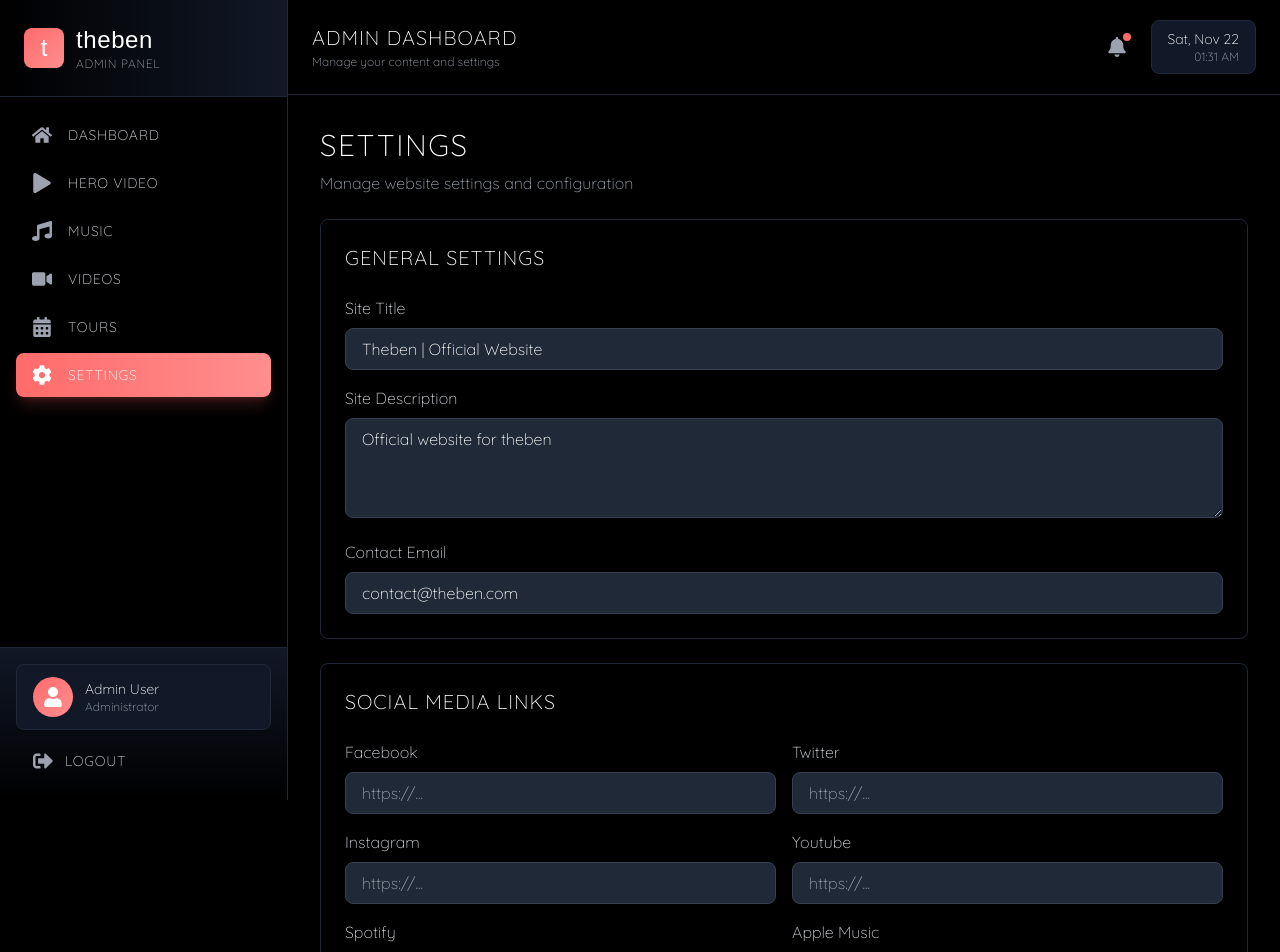
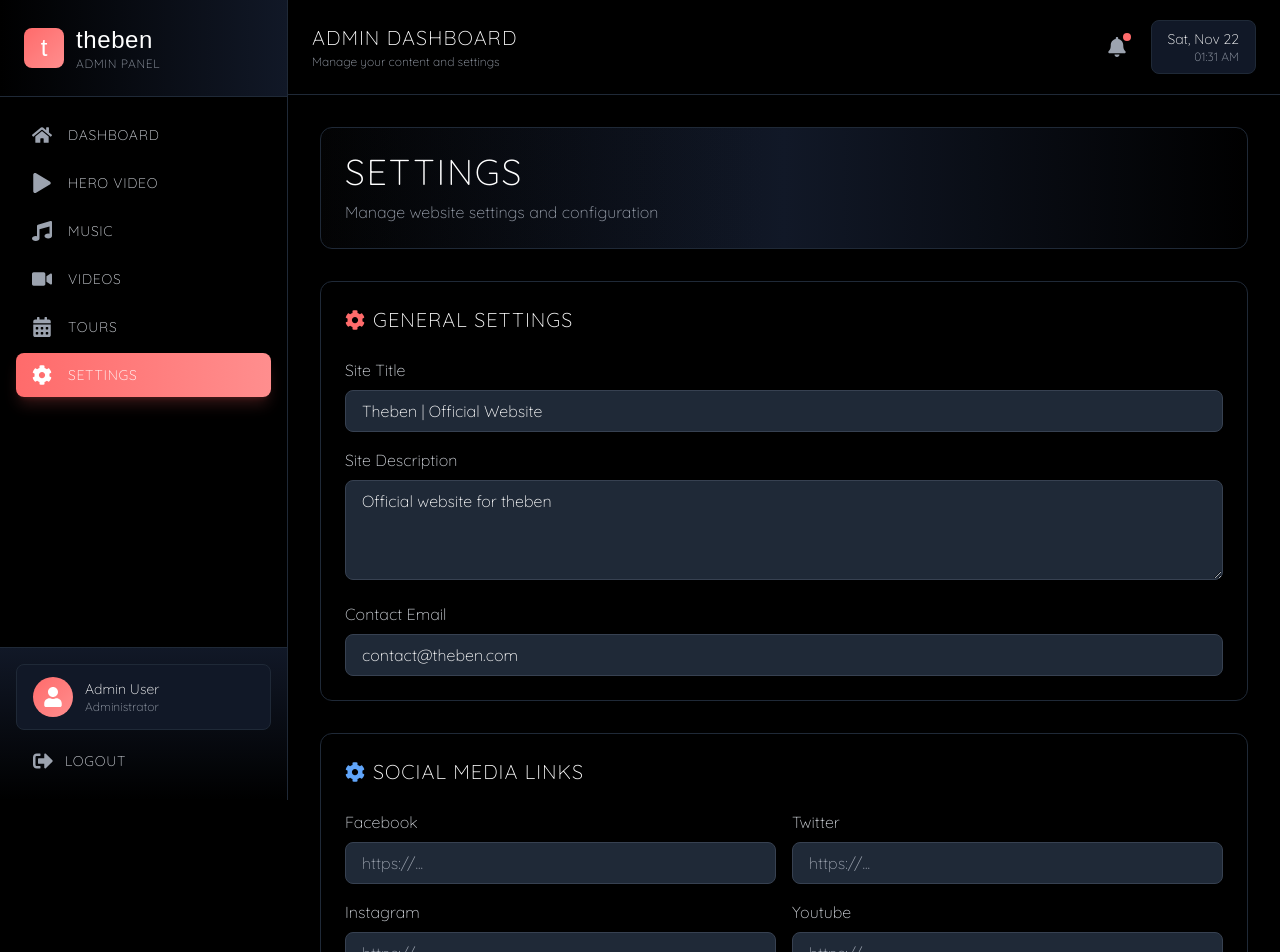
Before and after one commit to Kgadrw/theben-frontend, a Next.js app: page /admin/settings in a window 1280 px wide. Shown: the top 952 px of the page. Built offline with nearby package versions, Linux system fonts and the light colour scheme; a web font is replaced by a local one.

Commit message:
first push

```diff
--- a/app/admin/music/page.tsx
+++ b/app/admin/music/page.tsx
@@ -88,7 +88,7 @@
                 <FaImage className="w-6 h-6 text-purple-400" />
                 Add New Album
               </h2>
-            <form className="space-y-4">
+              <form className="space-y-4">
               <div>
                 <label className="block text-gray-300 font-quicksand font-light mb-2">
                   Album Title
@@ -212,7 +212,8 @@
                   Add Album
                 </button>
               </div>
-            </form>
+              </form>
+            </div>
           </div>
         </div>
       )}
--- a/app/admin/settings/page.tsx
+++ b/app/admin/settings/page.tsx
@@ -1,7 +1,7 @@
 'use client'
 
 import { useState } from 'react'
-import { FaSave } from 'react-icons/fa'
+import { FaSave, FaCog } from 'react-icons/fa'
 
 export default function AdminSettings() {
   const [settings, setSettings] = useState({
@@ -38,19 +38,24 @@
   }
 
   return (
-    <div className="space-y-6">
-      <div>
-        <h1 className="text-3xl font-quicksand font-light text-white uppercase tracking-wider mb-2">
-          Settings
-        </h1>
-        <p className="text-gray-400 font-quicksand font-light">
-          Manage website settings and configuration
-        </p>
+    <div className="space-y-8">
+      {/* Header */}
+      <div className="bg-gradient-to-r from-black via-gray-900 to-black border border-gray-800 rounded-xl p-6 relative overflow-hidden">
+        <div className="absolute inset-0 bg-gradient-to-r from-gray-700/5 via-transparent to-transparent"></div>
+        <div className="relative z-10">
+          <h1 className="text-3xl md:text-4xl font-quicksand font-light text-white uppercase tracking-wider mb-2">
+            Settings
+          </h1>
+          <p className="text-gray-400 font-quicksand font-light">
+            Manage website settings and configuration
+          </p>
+        </div>
       </div>
 
       {/* General Settings */}
-      <div className="bg-black border border-gray-800 rounded-lg p-6">
-        <h2 className="text-xl font-quicksand font-light text-white uppercase tracking-wider mb-6">
+      <div className="bg-black border border-gray-800 rounded-xl p-6 hover:border-gray-700 transition-colors">
+        <h2 className="text-xl font-quicksand font-light text-white uppercase tracking-wider mb-6 flex items-center gap-2">
+          <FaCog className="w-5 h-5 text-[#ff6b6b]" />
           General Settings
         </h2>
         <div className="space-y-4">
@@ -90,8 +95,9 @@
       </div>
 
       {/* Social Media Settings */}
-      <div className="bg-black border border-gray-800 rounded-lg p-6">
-        <h2 className="text-xl font-quicksand font-light text-white uppercase tracking-wider mb-6">
+      <div className="bg-black border border-gray-800 rounded-xl p-6 hover:border-gray-700 transition-colors">
+        <h2 className="text-xl font-quicksand font-light text-white uppercase tracking-wider mb-6 flex items-center gap-2">
+          <FaCog className="w-5 h-5 text-blue-400" />
           Social Media Links
         </h2>
         <div className="grid grid-cols-1 md:grid-cols-2 gap-4">
@@ -114,8 +120,8 @@
 
       {/* Save Button */}
       <div className="flex justify-end">
-        <button className="bg-[#ff6b6b] text-white px-8 py-3 rounded-lg font-quicksand font-light uppercase tracking-wider hover:bg-opacity-80 transition-colors flex items-center gap-2">
-          <FaSave className="w-4 h-4" />
+        <button className="bg-gradient-to-r from-[#ff6b6b] to-[#ff8e8e] text-white px-8 py-3 rounded-xl font-quicksand font-light uppercase tracking-wider hover:shadow-lg hover:shadow-[#ff6b6b]/30 transition-all duration-300 flex items-center gap-2 border border-[#ff6b6b]/20">
+          <FaSave className="w-5 h-5" />
           Save Settings
         </button>
       </div>
--- a/app/admin/tours/page.tsx
+++ b/app/admin/tours/page.tsx
@@ -1,7 +1,7 @@
 'use client'
 
 import { useState } from 'react'
-import { FaEdit, FaTrash, FaPlus } from 'react-icons/fa'
+import { FaEdit, FaTrash, FaPlus, FaCalendarAlt } from 'react-icons/fa'
 
 const tours = [
   {
@@ -17,10 +17,13 @@
   const [showModal, setShowModal] = useState(false)
 
   return (
-    <div className="space-y-6">
-      <div className="flex items-center justify-between">
+    <div className="space-y-8">
+      {/* Header */}
+      <div className="bg-gradient-to-r from-black via-gray-900 to-black border border-gray-800 rounded-xl p-6 relative overflow-hidden">
+        <div className="absolute inset-0 bg-gradient-to-r from-green-600/5 via-transparent to-transparent"></div>
+        <div className="relative z-10 flex items-center justify-between flex-wrap gap-4">
           <div>
-          <h1 className="text-3xl font-quicksand font-light text-white uppercase tracking-wider mb-2">
+            <h1 className="text-3xl md:text-4xl font-quicksand font-light text-white uppercase tracking-wider mb-2">
               Tour Management
             </h1>
             <p className="text-gray-400 font-quicksand font-light">
@@ -29,18 +32,19 @@
           </div>
           <button
             onClick={() => setShowModal(true)}
-          className="bg-[#ff6b6b] text-white px-6 py-2 rounded-lg font-quicksand font-light uppercase tracking-wider hover:bg-opacity-80 transition-colors flex items-center gap-2"
+            className="bg-gradient-to-r from-[#ff6b6b] to-[#ff8e8e] text-white px-6 py-3 rounded-xl font-quicksand font-light uppercase tracking-wider hover:shadow-lg hover:shadow-[#ff6b6b]/30 transition-all duration-300 flex items-center gap-2 border border-[#ff6b6b]/20"
           >
-          <FaPlus className="w-4 h-4" />
+            <FaPlus className="w-5 h-5" />
             Add Tour
           </button>
         </div>
+      </div>
 
       {/* Tours List */}
-      <div className="bg-black border border-gray-800 rounded-lg overflow-hidden">
+      <div className="bg-black border border-gray-800 rounded-xl overflow-hidden">
         <div className="divide-y divide-gray-800">
           {tours.map((tour) => (
-            <div key={tour.id} className="p-6">
+            <div key={tour.id} className="p-6 hover:bg-gray-900/50 transition-colors group">
               <div className="flex items-start justify-between">
                 <div className="flex-1">
                   <div className="flex items-center gap-4 mb-2">
@@ -86,9 +90,12 @@
 
       {/* Add Tour Modal */}
       {showModal && (
-        <div className="fixed inset-0 bg-black bg-opacity-50 z-50 flex items-center justify-center p-4">
-          <div className="bg-black border border-gray-800 rounded-lg p-6 max-w-2xl w-full">
-            <h2 className="text-2xl font-quicksand font-light text-white uppercase tracking-wider mb-6">
+        <div className="fixed inset-0 bg-black bg-opacity-75 backdrop-blur-sm z-50 flex items-center justify-center p-4">
+          <div className="bg-black border border-gray-800 rounded-xl p-8 max-w-2xl w-full relative overflow-hidden">
+            <div className="absolute inset-0 bg-gradient-to-r from-green-600/5 via-transparent to-transparent"></div>
+            <div className="relative z-10">
+              <h2 className="text-2xl md:text-3xl font-quicksand font-light text-white uppercase tracking-wider mb-6 flex items-center gap-2">
+                <FaCalendarAlt className="w-6 h-6 text-green-400" />
                 Add New Tour
               </h2>
               <form className="space-y-4">
@@ -160,6 +167,7 @@
               </form>
             </div>
           </div>
+        </div>
       )}
     </div>
   )
--- a/app/admin/videos/page.tsx
+++ b/app/admin/videos/page.tsx
@@ -19,10 +19,13 @@
   const fileInputRef = useRef<HTMLInputElement>(null)
 
   return (
-    <div className="space-y-6">
-      <div className="flex items-center justify-between">
+    <div className="space-y-8">
+      {/* Header */}
+      <div className="bg-gradient-to-r from-black via-gray-900 to-black border border-gray-800 rounded-xl p-6 relative overflow-hidden">
+        <div className="absolute inset-0 bg-gradient-to-r from-blue-600/5 via-transparent to-transparent"></div>
+        <div className="relative z-10 flex items-center justify-between flex-wrap gap-4">
           <div>
-          <h1 className="text-3xl font-quicksand font-light text-white uppercase tracking-wider mb-2">
+            <h1 className="text-3xl md:text-4xl font-quicksand font-light text-white uppercase tracking-wider mb-2">
               Video Management
             </h1>
             <p className="text-gray-400 font-quicksand font-light">
@@ -31,11 +34,12 @@
           </div>
           <button
             onClick={() => setShowModal(true)}
-          className="bg-[#ff6b6b] text-white px-6 py-2 rounded-lg font-quicksand font-light uppercase tracking-wider hover:bg-opacity-80 transition-colors flex items-center gap-2"
+            className="bg-gradient-to-r from-[#ff6b6b] to-[#ff8e8e] text-white px-6 py-3 rounded-xl font-quicksand font-light uppercase tracking-wider hover:shadow-lg hover:shadow-[#ff6b6b]/30 transition-all duration-300 flex items-center gap-2 border border-[#ff6b6b]/20"
           >
-          <FaPlus className="w-4 h-4" />
+            <FaPlus className="w-5 h-5" />
             Add Video
           </button>
+        </div>
       </div>
 
       {/* Videos Grid */}
@@ -43,7 +47,7 @@
         {videos.map((video) => (
           <div
             key={video.id}
-            className="bg-black border border-gray-800 rounded-lg overflow-hidden"
+            className="bg-black border border-gray-800 rounded-xl overflow-hidden hover:border-gray-700 transition-all duration-300 hover:shadow-lg hover:shadow-blue-500/10 group"
           >
             <div className="aspect-video bg-gray-800 relative">
               <img
@@ -73,9 +77,12 @@
 
       {/* Add Video Modal */}
       {showModal && (
-        <div className="fixed inset-0 bg-black bg-opacity-50 z-50 flex items-center justify-center p-4">
-          <div className="bg-black border border-gray-800 rounded-lg p-6 max-w-2xl w-full">
-            <h2 className="text-2xl font-quicksand font-light text-white uppercase tracking-wider mb-6">
+        <div className="fixed inset-0 bg-black bg-opacity-75 backdrop-blur-sm z-50 flex items-center justify-center p-4">
+          <div className="bg-black border border-gray-800 rounded-xl p-8 max-w-2xl w-full relative overflow-hidden">
+            <div className="absolute inset-0 bg-gradient-to-r from-blue-600/5 via-transparent to-transparent"></div>
+            <div className="relative z-10">
+              <h2 className="text-2xl md:text-3xl font-quicksand font-light text-white uppercase tracking-wider mb-6 flex items-center gap-2">
+                <FaVideo className="w-6 h-6 text-blue-400" />
                 Add New Video
               </h2>
               <form className="space-y-4">
@@ -221,6 +228,7 @@
               </form>
             </div>
           </div>
+        </div>
       )}
     </div>
   )
```
Lines whose indentation alone changed are shown as unchanged.
